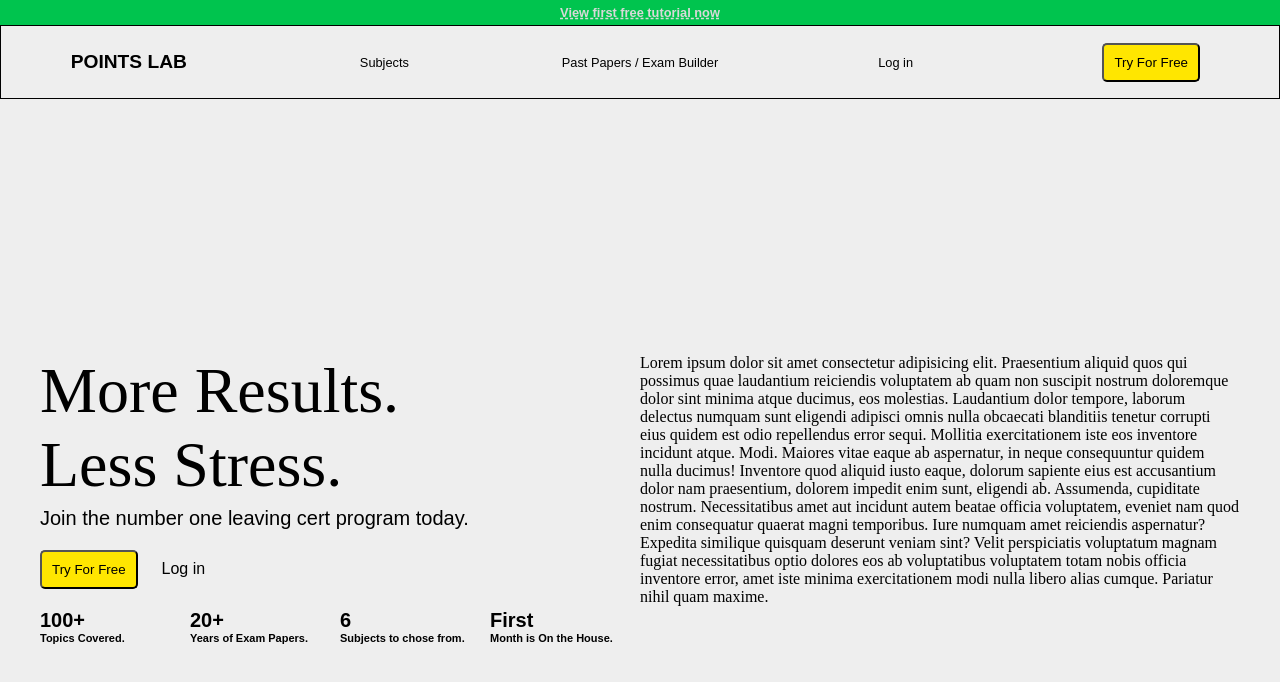
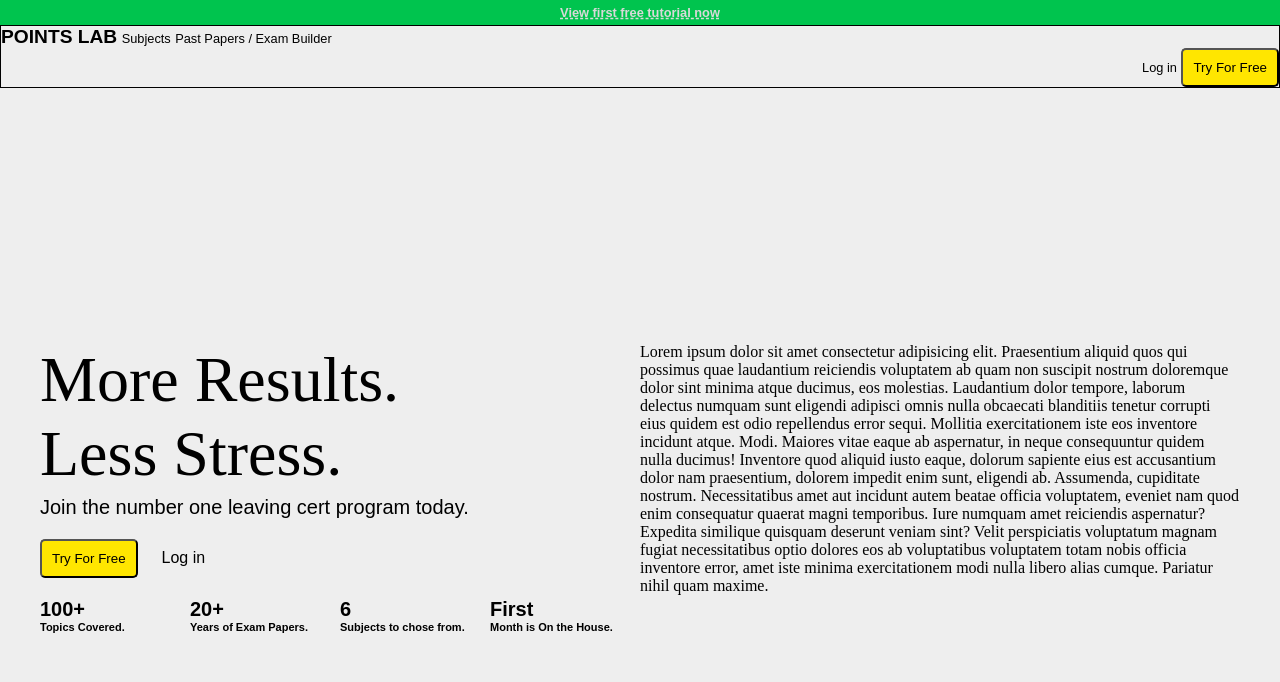
Before and after one commit to mikeyfennelly1/points-lab, a plain HTML site: page pointsLab-codeContents/index.html in a window 1280 px wide. Drawn offline with Linux system fonts and the light colour scheme.

Commit message:
stashing changes might I might want later

```diff
--- a/pointsLab-codeContents/index.html
+++ b/pointsLab-codeContents/index.html
@@ -14,11 +14,15 @@
 
     <!-- Navbar -->
     <div class="topnav">
-        <a href="" id="logo">POINTS LAB</a>
-        <a href="">Subjects</a>
-        <a href="">Past Papers / Exam Builder</a>
-        <a href="">Log in</a>
-        <button href="">Try For Free</button>
+        <div class="aLeft">
+            <a href="" id="logo">POINTS LAB</a>
+            <a href="">Subjects</a>
+            <a href="">Past Papers / Exam Builder</a>
+        </div>
+        <div class="aRight">
+            <a href="">Log in</a>
+            <button href="">Try For Free</button>
+        </div>
     </div>
     <!-- Main Landing Content -->
     <div class="mainLandingContent">
--- a/pointsLab-codeContents/index.scss
+++ b/pointsLab-codeContents/index.scss
@@ -42,14 +42,24 @@ $primaryYellow: #FFE600;
 }
 
 .topnav {
+    display: grid;
     border: 1px solid black;
-    @include centering();
     font-family: 'Montserrat', sans-serif;
     a{
         @include textToggle(black, 0.8rem);
-        padding: 25px;
     }
-    grid-template-columns: repeat(5, 1fr);
+    .aLeft {
+        display: inline;
+        grid-template-rows: repeat(3, 1fr);
+        max-width: 700px;
+        justify-content: left;
+    }
+    .aRight {
+        display: inline;
+        grid-template-rows: repeat(2, 1fr);
+        max-width: 300px;
+        justify-self: right;
+    }
     #logo {
         font-weight: bolder;
         font-size: 1.2rem;
```
Also changed, not shown: pointsLab-codeContents/index.css, 1 other file.
